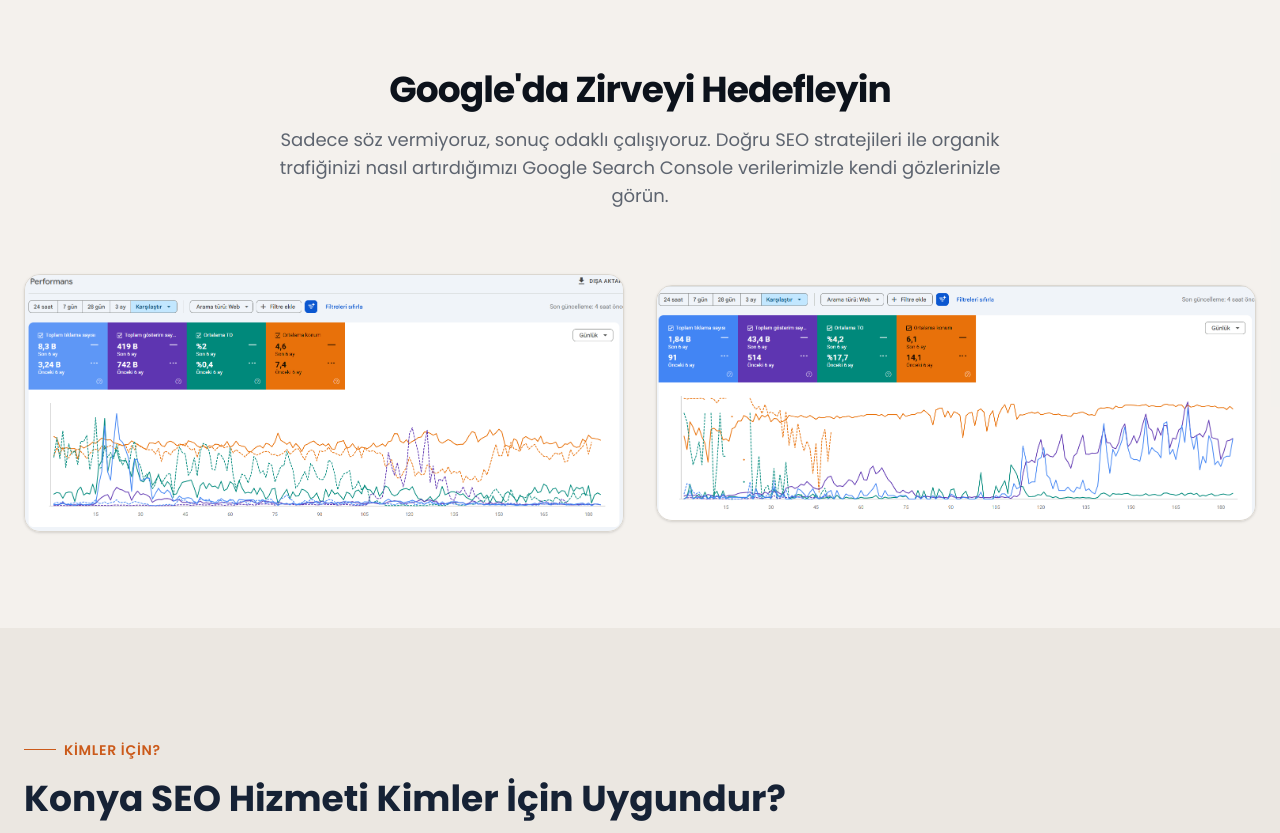
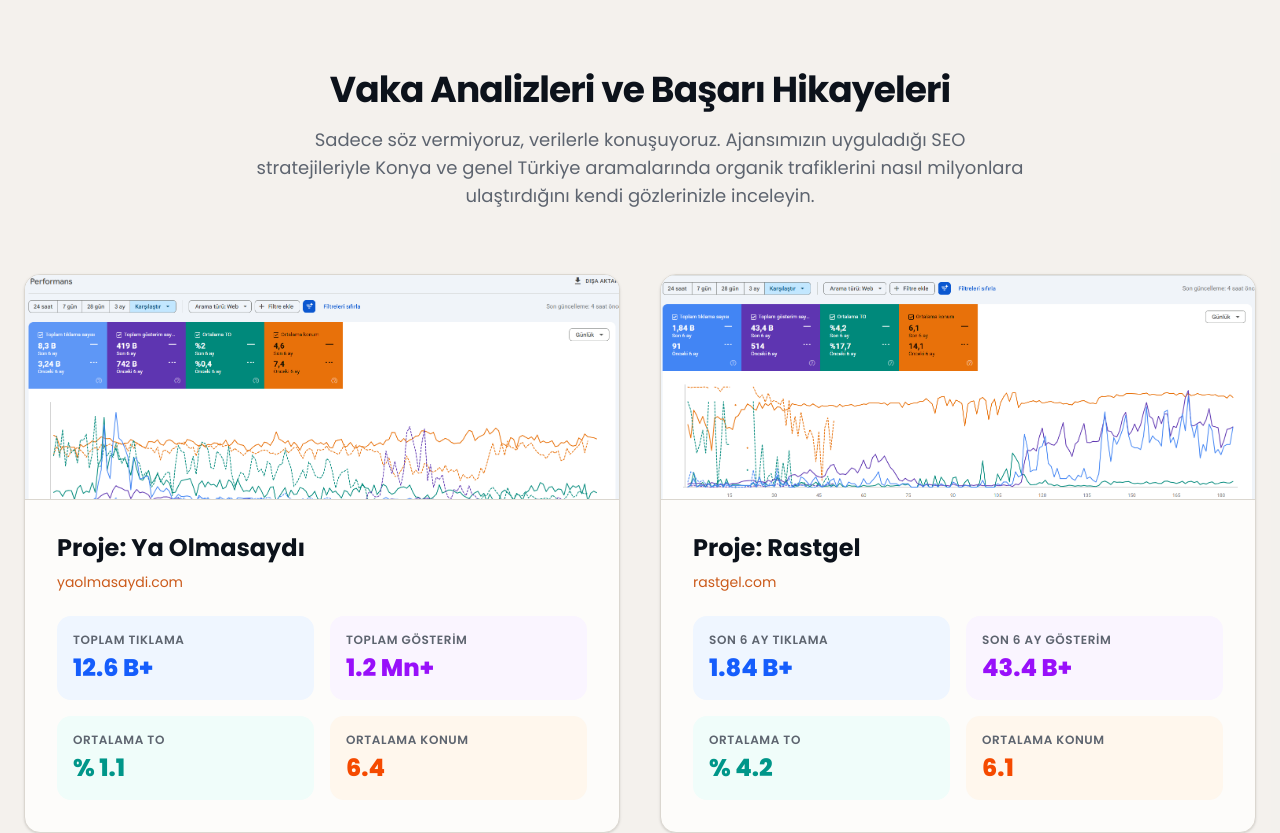
Before and after one commit to aaydogaan/konya-seo, a Next.js app: page / in a window 1280 px wide. Shown: the part 1880-2713 px from the top of the page. Built offline with nearby package versions, Linux system fonts and the light colour scheme.

Commit message:
Update proof.tsx

```diff
--- a/components/proof.tsx
+++ b/components/proof.tsx
@@ -12,47 +12,97 @@ export function ProofSection() {
             <div className="mx-auto max-w-7xl px-6">
                 <div className="text-center max-w-3xl mx-auto mb-16">
                     <h2 className="text-3xl font-bold tracking-tight sm:text-4xl">
-                        Google&apos;da Zirveyi Hedefleyin
+                        Vaka Analizleri ve Başarı Hikayeleri
                     </h2>
                     <p className="mt-4 text-lg text-muted-foreground">
-                        Sadece söz vermiyoruz, sonuç odaklı çalışıyoruz. Doğru SEO stratejileri ile organik trafiğinizi nasıl artırdığımızı Google Search Console verilerimizle kendi gözlerinizle görün.
+                        Sadece söz vermiyoruz, verilerle konuşuyoruz. Ajansımızın uyguladığı SEO stratejileriyle Konya ve genel Türkiye aramalarında organik trafiklerini nasıl milyonlara ulaştırdığını kendi gözlerinizle inceleyin.
                     </p>
                 </div>
 
-                <div className="grid md:grid-cols-2 gap-8 items-center">
-                    {/* Image 1 Container */}
+                <div className="grid md:grid-cols-2 gap-10 items-stretch">
+                    {/* Case Study 1 */}
+                    <div className="flex flex-col bg-card rounded-2xl overflow-hidden border border-border shadow-sm transition-all hover:shadow-md hover:border-accent/40">
                         <div
-                        className="group relative rounded-2xl overflow-hidden border border-border shadow-sm cursor-pointer"
+                            className="group relative cursor-pointer overflow-hidden border-b border-border bg-slate-100"
                             onClick={() => setSelectedImage("/images/konya-seo-1.png")}
                         >
                             <Image
                                 src="/images/konya-seo-1.png"
-                            alt="Konya SEO Ajansı Google Search Console Organik Trafik Artışı"
+                                alt="Ya Olmasaydı (yaolmasaydi.com) SEO Başarı Grafiği"
                                 width={800}
-                            height={500}
-                            className="w-full h-auto object-cover group-hover:scale-105 transition-transform duration-500"
+                                height={400}
+                                className="w-full h-56 object-cover object-top group-hover:scale-105 transition-transform duration-500"
                                 priority
                             />
                             <div className="absolute inset-0 bg-black/40 opacity-0 group-hover:opacity-100 transition-opacity flex items-center justify-center">
                                 <ZoomIn className="text-white w-10 h-10" />
                             </div>
                         </div>
+                        <div className="p-6 md:p-8 flex flex-col flex-1">
+                            <h3 className="text-2xl font-bold mb-2">Proje: Ya Olmasaydı</h3>
+                            <a href="https://yaolmasaydi.com" target="_blank" rel="noopener noreferrer" className="text-accent hover:underline text-sm mb-6 inline-block">yaolmasaydi.com</a>
 
-                    {/* Image 2 Container */}
+                            <div className="grid grid-cols-2 gap-4 mt-auto">
+                                <div className="bg-blue-50 dark:bg-blue-950/30 p-4 rounded-xl">
+                                    <p className="text-xs text-muted-foreground mb-1 uppercase tracking-wider font-semibold">Toplam Tıklama</p>
+                                    <p className="text-2xl font-black text-blue-600 dark:text-blue-400">12.6 B+</p>
+                                </div>
+                                <div className="bg-purple-50 dark:bg-purple-950/30 p-4 rounded-xl">
+                                    <p className="text-xs text-muted-foreground mb-1 uppercase tracking-wider font-semibold">Toplam Gösterim</p>
+                                    <p className="text-2xl font-black text-purple-600 dark:text-purple-400">1.2 Mn+</p>
+                                </div>
+                                <div className="bg-teal-50 dark:bg-teal-950/30 p-4 rounded-xl">
+                                    <p className="text-xs text-muted-foreground mb-1 uppercase tracking-wider font-semibold">Ortalama TO</p>
+                                    <p className="text-2xl font-black text-teal-600 dark:text-teal-400">% 1.1</p>
+                                </div>
+                                <div className="bg-orange-50 dark:bg-orange-950/30 p-4 rounded-xl">
+                                    <p className="text-xs text-muted-foreground mb-1 uppercase tracking-wider font-semibold">Ortalama Konum</p>
+                                    <p className="text-2xl font-black text-orange-600 dark:text-orange-400">6.4</p>
+                                </div>
+                            </div>
+                        </div>
+                    </div>
+
+                    {/* Case Study 2 */}
+                    <div className="flex flex-col bg-card rounded-2xl overflow-hidden border border-border shadow-sm transition-all hover:shadow-md hover:border-accent/40">
                         <div
-                        className="group relative rounded-2xl overflow-hidden border border-border shadow-sm cursor-pointer"
+                            className="group relative cursor-pointer overflow-hidden border-b border-border bg-slate-100"
                             onClick={() => setSelectedImage("/images/konya-seo-2.png")}
                         >
                             <Image
                                 src="/images/konya-seo-2.png"
-                            alt="Konya Yerel SEO Tıklanma ve Gösterim İstatistikleri"
+                                alt="Rastgel (rastgel.com) SEO Başarı Grafiği"
                                 width={800}
-                            height={500}
-                            className="w-full h-auto object-cover group-hover:scale-105 transition-transform duration-500"
+                                height={400}
+                                className="w-full h-56 object-cover object-top group-hover:scale-105 transition-transform duration-500"
                                 priority
                             />
                             <div className="absolute inset-0 bg-black/40 opacity-0 group-hover:opacity-100 transition-opacity flex items-center justify-center">
                                 <ZoomIn className="text-white w-10 h-10" />
+                            </div>
+                        </div>
+                        <div className="p-6 md:p-8 flex flex-col flex-1">
+                            <h3 className="text-2xl font-bold mb-2">Proje: Rastgel</h3>
+                            <a href="https://rastgel.com" target="_blank" rel="noopener noreferrer" className="text-accent hover:underline text-sm mb-6 inline-block">rastgel.com</a>
+
+                            <div className="grid grid-cols-2 gap-4 mt-auto">
+                                <div className="bg-blue-50 dark:bg-blue-950/30 p-4 rounded-xl">
+                                    <p className="text-xs text-muted-foreground mb-1 uppercase tracking-wider font-semibold">Son 6 Ay Tıklama</p>
+                                    <p className="text-2xl font-black text-blue-600 dark:text-blue-400">1.84 B+</p>
+                                </div>
+                                <div className="bg-purple-50 dark:bg-purple-950/30 p-4 rounded-xl">
+                                    <p className="text-xs text-muted-foreground mb-1 uppercase tracking-wider font-semibold">Son 6 Ay Gösterim</p>
+                                    <p className="text-2xl font-black text-purple-600 dark:text-purple-400">43.4 B+</p>
+                                </div>
+                                <div className="bg-teal-50 dark:bg-teal-950/30 p-4 rounded-xl">
+                                    <p className="text-xs text-muted-foreground mb-1 uppercase tracking-wider font-semibold">Ortalama TO</p>
+                                    <p className="text-2xl font-black text-teal-600 dark:text-teal-400">% 4.2</p>
+                                </div>
+                                <div className="bg-orange-50 dark:bg-orange-950/30 p-4 rounded-xl">
+                                    <p className="text-xs text-muted-foreground mb-1 uppercase tracking-wider font-semibold">Ortalama Konum</p>
+                                    <p className="text-2xl font-black text-orange-600 dark:text-orange-400">6.1</p>
+                                </div>
+                            </div>
                         </div>
                     </div>
                 </div>
```
Lines whose indentation alone changed are shown as unchanged.
